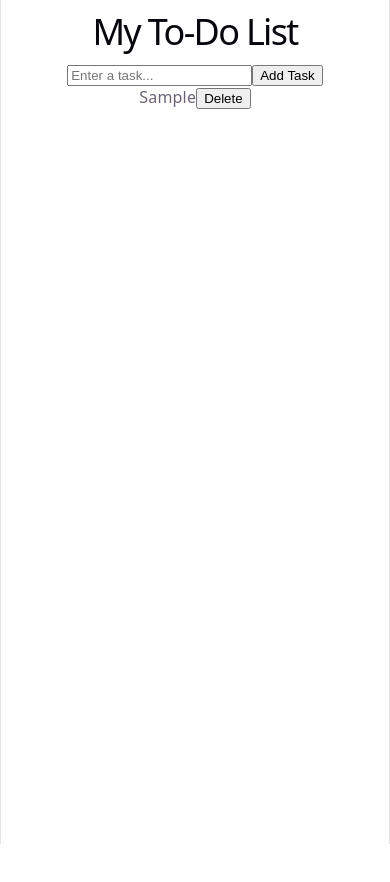
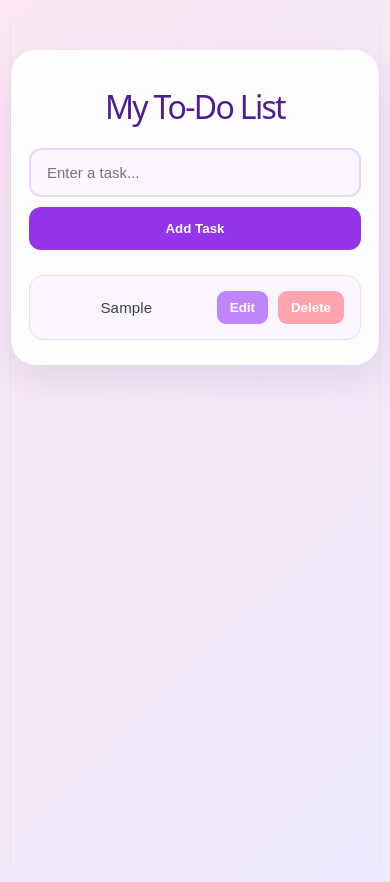
Before and after one commit to bindubasnet2007-droid/TO-DO-LIST, a React (Vite) app: page / in a window 390 px wide. Both pictures are taken after typing "Sample" into the empty fields and a click on the button "Add Task". Before the commit the page ends 844 px from the top, so only its background shows below. Built offline with nearby package versions, Linux system fonts and the light colour scheme.

Commit message:
Add edit task feature

```diff
--- a/src/App.css
+++ b/src/App.css
@@ -1,184 +1,155 @@
-.counter {
-  font-size: 16px;
-  padding: 5px 10px;
-  border-radius: 5px;
-  color: var(--accent);
-  background: var(--accent-bg);
-  border: 2px solid transparent;
-  transition: border-color 0.3s;
-  margin-bottom: 24px;
+* {
+  margin: 0;
+  padding: 0;
+  box-sizing: border-box;
+}
 
-  &:hover {
-    border-color: var(--accent-border);
+body {
+  font-family: Arial, sans-serif;
+  background: linear-gradient(135deg, #fce7f3, #ede9fe);
+  min-height: 100vh;
+  padding: 40px 20px;
+}
+
+.todo-container {
+  width: 100%;
+  max-width: 650px;
+  margin: 30px auto;
+  background: rgba(255, 255, 255, 0.9);
+  padding: 35px;
+  border-radius: 25px;
+  box-shadow: 0 15px 40px rgba(120, 80, 150, 0.15);
+}
+
+.todo-container h1 {
+  text-align: center;
+  color: #4c1d95;
+  font-size: 32px;
+  margin-bottom: 30px;
+}
+
+/* Add Task Form */
+
+.todo-form {
+  display: flex;
+  gap: 10px;
+  margin-bottom: 25px;
+}
+
+.todo-form input {
+  flex: 1;
+  padding: 14px 16px;
+  border: 2px solid #e9d5ff;
+  border-radius: 12px;
+  outline: none;
+  font-size: 15px;
+  background-color: #faf5ff;
+}
+
+.todo-form input:focus {
+  border-color: #a855f7;
+}
+
+.todo-form button {
+  background-color: #9333ea;
+  color: white;
+  padding: 14px 20px;
+  border-radius: 12px;
+  border: none;
+  font-weight: bold;
+  cursor: pointer;
+}
+
+.todo-form button:hover {
+  background-color: #7e22ce;
+}
+
+/* Task List */
+
+.task-list {
+  display: flex;
+  flex-direction: column;
+  gap: 12px;
+}
+
+.task-item {
+  display: flex;
+  align-items: center;
+  gap: 10px;
+  padding: 15px 16px;
+  background-color: #faf5ff;
+  border: 1px solid #eadcff;
+  border-radius: 14px;
+  transition: 0.2s;
+}
+
+.task-item:hover {
+  transform: translateY(-2px);
+  box-shadow: 0 5px 15px rgba(120, 80, 150, 0.1);
+}
+
+.task-item span {
+  flex: 1;
+  cursor: pointer;
+  color: #3f3f46;
+  font-size: 15px;
+}
+
+/* Edit Input */
+
+.task-item input {
+  flex: 1;
+  padding: 10px 12px;
+  border: 2px solid #d8b4fe;
+  border-radius: 9px;
+  outline: none;
+  font-size: 15px;
+}
+
+/* Buttons */
+
+.task-item button {
+  border: none;
+  padding: 9px 13px;
+  border-radius: 9px;
+  cursor: pointer;
+  font-weight: bold;
+}
+
+.task-item button:first-of-type {
+  background-color: #c084fc;
+  color: white;
+}
+
+.task-item button:last-of-type {
+  background-color: #fda4af;
+  color: white;
+}
+
+.task-item button:hover {
+  opacity: 0.8;
+}
+
+/* Mobile */
+
+@media (max-width: 550px) {
+  body {
+    padding: 20px 10px;
   }
-  &:focus-visible {
-    outline: 2px solid var(--accent);
-    outline-offset: 2px;
+
+  .todo-container {
+    padding: 25px 18px;
+  }
+
+  .todo-form {
+    flex-direction: column;
+  }
+
+  .todo-form button {
+    width: 100%;
+  }
+
+  .task-item {
+    flex-wrap: wrap;
   }
 }
-
-.hero {
-  position: relative;
-
-  .base,
-  .framework,
-  .vite {
-    inset-inline: 0;
-    margin: 0 auto;
-  }
-
-  .base {
-    width: 170px;
-    position: relative;
-    z-index: 0;
-  }
-
-  .framework,
-  .vite {
-    position: absolute;
-  }
-
-  .framework {
-    z-index: 1;
-    top: 34px;
-    height: 28px;
-    transform: perspective(2000px) rotateZ(300deg) rotateX(44deg) rotateY(39deg)
-      scale(1.4);
-  }
-
-  .vite {
-    z-index: 0;
-    top: 107px;
-    height: 26px;
-    width: auto;
-    transform: perspective(2000px) rotateZ(300deg) rotateX(40deg) rotateY(39deg)
-      scale(0.8);
-  }
-}
-
-#center {
-  display: flex;
-  flex-direction: column;
-  gap: 25px;
-  place-content: center;
-  place-items: center;
-  flex-grow: 1;
-
-  @media (max-width: 1024px) {
-    padding: 32px 20px 24px;
-    gap: 18px;
-  }
-}
-
-#next-steps {
-  display: flex;
-  border-top: 1px solid var(--border);
-  text-align: left;
-
-  & > div {
-    flex: 1 1 0;
-    padding: 32px;
-    @media (max-width: 1024px) {
-      padding: 24px 20px;
-    }
-  }
-
-  .icon {
-    margin-bottom: 16px;
-    width: 22px;
-    height: 22px;
-  }
-
-  @media (max-width: 1024px) {
-    flex-direction: column;
-    text-align: center;
-  }
-}
-
-#docs {
-  border-right: 1px solid var(--border);
-
-  @media (max-width: 1024px) {
-    border-right: none;
-    border-bottom: 1px solid var(--border);
-  }
-}
-
-#next-steps ul {
-  list-style: none;
-  padding: 0;
-  display: flex;
-  gap: 8px;
-  margin: 32px 0 0;
-
-  .logo {
-    height: 18px;
-  }
-
-  a {
-    color: var(--text-h);
-    font-size: 16px;
-    border-radius: 6px;
-    background: var(--social-bg);
-    display: flex;
-    padding: 6px 12px;
-    align-items: center;
-    gap: 8px;
-    text-decoration: none;
-    transition: box-shadow 0.3s;
-
-    &:hover {
-      box-shadow: var(--shadow);
-    }
-    .button-icon {
-      height: 18px;
-      width: 18px;
-    }
-  }
-
-  @media (max-width: 1024px) {
-    margin-top: 20px;
-    flex-wrap: wrap;
-    justify-content: center;
-
-    li {
-      flex: 1 1 calc(50% - 8px);
-    }
-
-    a {
-      width: 100%;
-      justify-content: center;
-      box-sizing: border-box;
-    }
-  }
-}
-
-#spacer {
-  height: 88px;
-  border-top: 1px solid var(--border);
-  @media (max-width: 1024px) {
-    height: 48px;
-  }
-}
-
-.ticks {
-  position: relative;
-  width: 100%;
-
-  &::before,
-  &::after {
-    content: '';
-    position: absolute;
-    top: -4.5px;
-    border: 5px solid transparent;
-  }
-
-  &::before {
-    left: 0;
-    border-left-color: var(--border);
-  }
-  &::after {
-    right: 0;
-    border-right-color: var(--border);
-  }
-}
--- a/src/App.jsx
+++ b/src/App.jsx
@@ -4,6 +4,8 @@ import './App.css'
 function App() {
   const [task, setTask] = useState('')
   const [tasks, setTasks] = useState([])
+  const [editId, setEditId] = useState(null)
+  const [editText, setEditText] = useState('')
 
   const addTask = (e) => {
     e.preventDefault()
@@ -36,6 +38,28 @@ function App() {
     setTasks(tasks.filter((item) => item.id !== id))
   }
 
+  const startEdit = (item) => {
+    setEditId(item.id)
+    setEditText(item.text)
+  }
+
+  const saveEdit = (id) => {
+    if (editText.trim() === '') {
+      return
+    }
+
+    setTasks(
+      tasks.map((item) =>
+        item.id === id
+          ? { ...item, text: editText }
+          : item
+      )
+    )
+
+    setEditId(null)
+    setEditText('')
+  }
+
   return (
     <div className="todo-container">
       <h1>My To-Do List</h1>
@@ -55,6 +79,20 @@ function App() {
         {tasks.map((item) => (
           <div className="task-item" key={item.id}>
 
+            {editId === item.id ? (
+              <>
+                <input
+                  type="text"
+                  value={editText}
+                  onChange={(e) => setEditText(e.target.value)}
+                />
+
+                <button onClick={() => saveEdit(item.id)}>
+                  Save
+                </button>
+              </>
+            ) : (
+              <>
                 <span
                   onClick={() => toggleTask(item.id)}
                   style={{
@@ -66,9 +104,15 @@ function App() {
                   {item.text}
                 </span>
 
+                <button onClick={() => startEdit(item)}>
+                  Edit
+                </button>
+
                 <button onClick={() => deleteTask(item.id)}>
                   Delete
                 </button>
+              </>
+            )}
 
           </div>
         ))}
```
Lines whose indentation alone changed are shown as unchanged.
